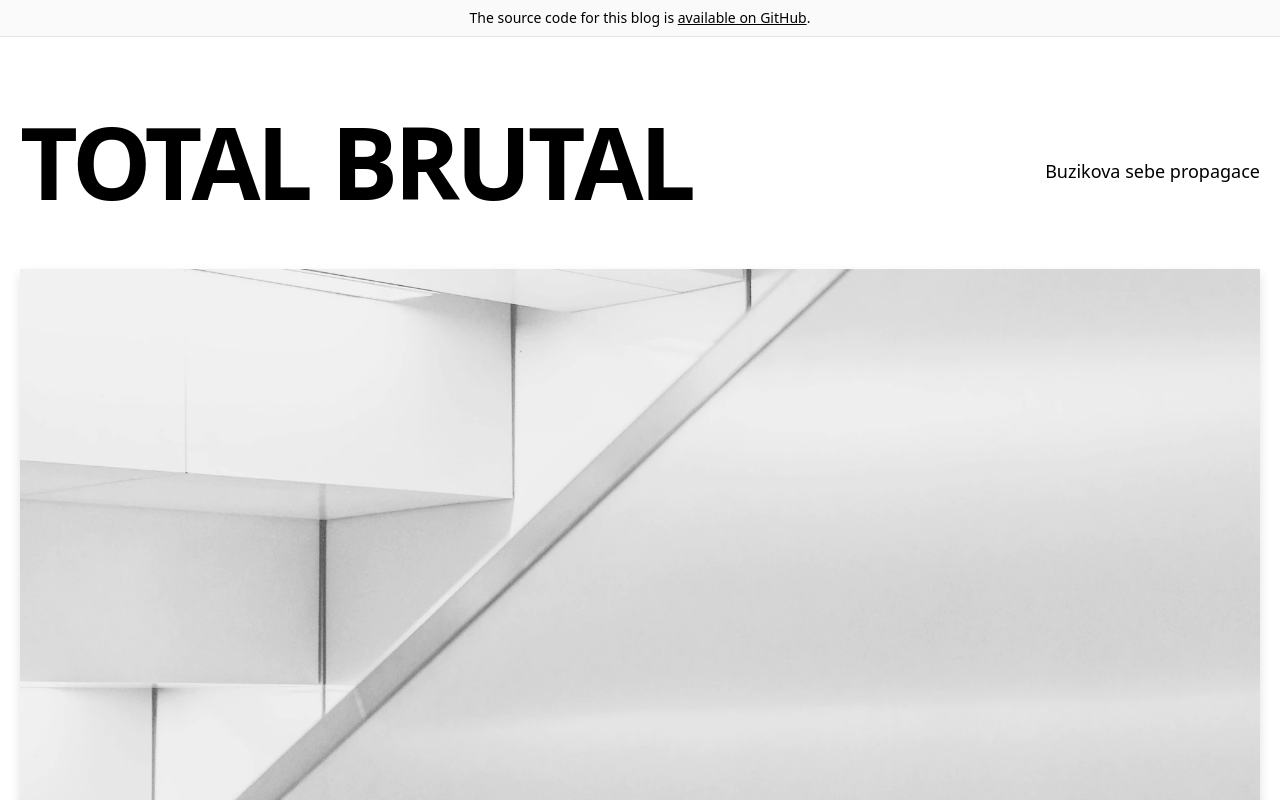
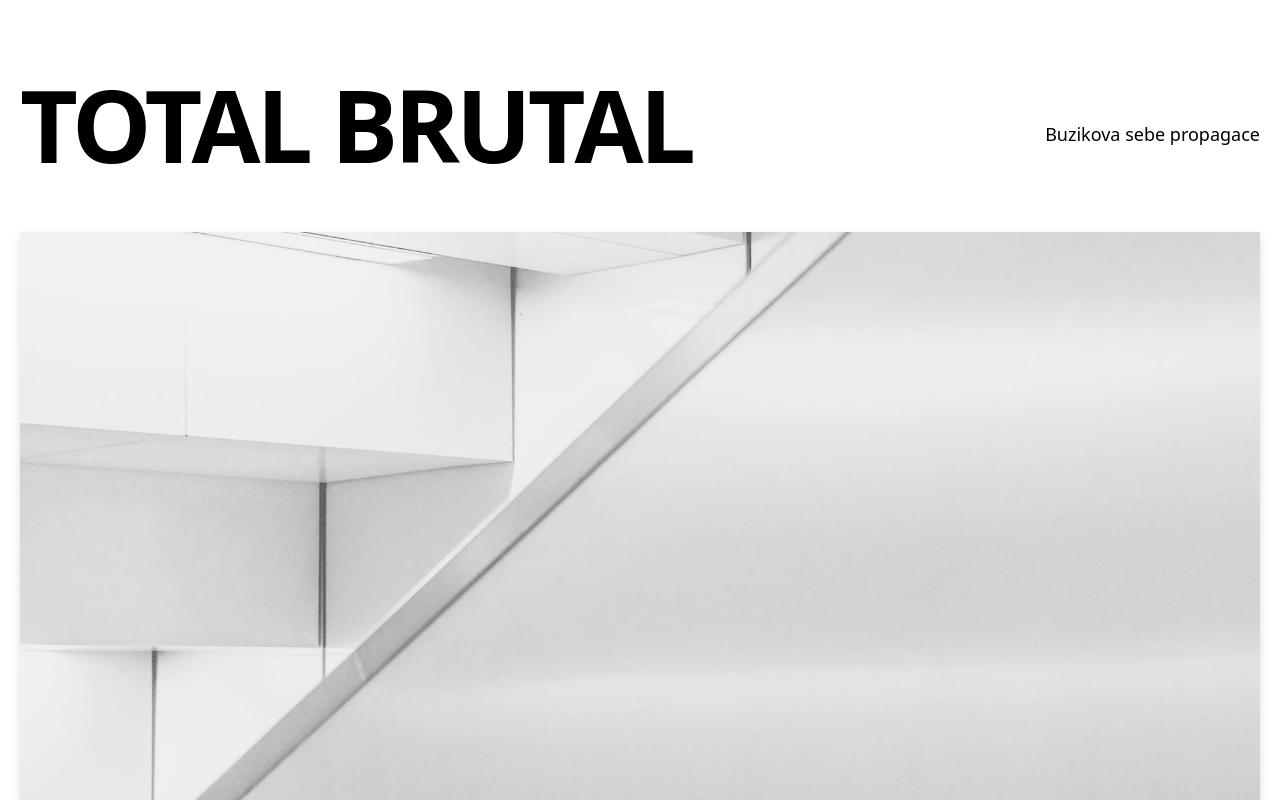
Before and after one commit to mroz22/total-brutal, a Next.js app: page / in a window 1280 px wide. Shown: the top 800 px of the page. Built offline with nearby package versions, Linux system fonts and the light colour scheme.

Commit message:
remove alert

```diff
--- a/components/alert.tsx
+++ /dev/null
@@ -1,48 +0,0 @@
-import Container from './container'
-import cn from 'classnames'
-import { EXAMPLE_PATH } from '../lib/constants'
-
-type Props = {
-  preview?: boolean
-}
-
-const Alert = ({ preview }: Props) => {
-  return (
-    <div
-      className={cn('border-b', {
-        'bg-neutral-800 border-neutral-800 text-white': preview,
-        'bg-neutral-50 border-neutral-200': !preview,
-      })}
-    >
-      <Container>
-        <div className="py-2 text-center text-sm">
-          {preview ? (
-            <>
-              This page is a preview.{' '}
-              <a
-                href="/api/exit-preview"
-                className="underline hover:text-teal-300 duration-200 transition-colors"
-              >
-                Click here
-              </a>{' '}
-              to exit preview mode.
-            </>
-          ) : (
-            <>
-              The source code for this blog is{' '}
-              <a
-                href={`https://github.com/vercel/next.js/tree/canary/examples/${EXAMPLE_PATH}`}
-                className="underline hover:text-blue-600 duration-200 transition-colors"
-              >
-                available on GitHub
-              </a>
-              .
-            </>
-          )}
-        </div>
-      </Container>
-    </div>
-  )
-}
-
-export default Alert
--- a/components/layout.tsx
+++ b/components/layout.tsx
@@ -1,4 +1,3 @@
-import Alert from './alert'
 import Footer from './footer'
 import Meta from './meta'
 
@@ -12,7 +11,6 @@ const Layout = ({ preview, children }: Props) => {
     <>
       <Meta />
       <div className="min-h-screen">
-        <Alert preview={preview} />
         <main>{children}</main>
       </div>
       <Footer />
```
